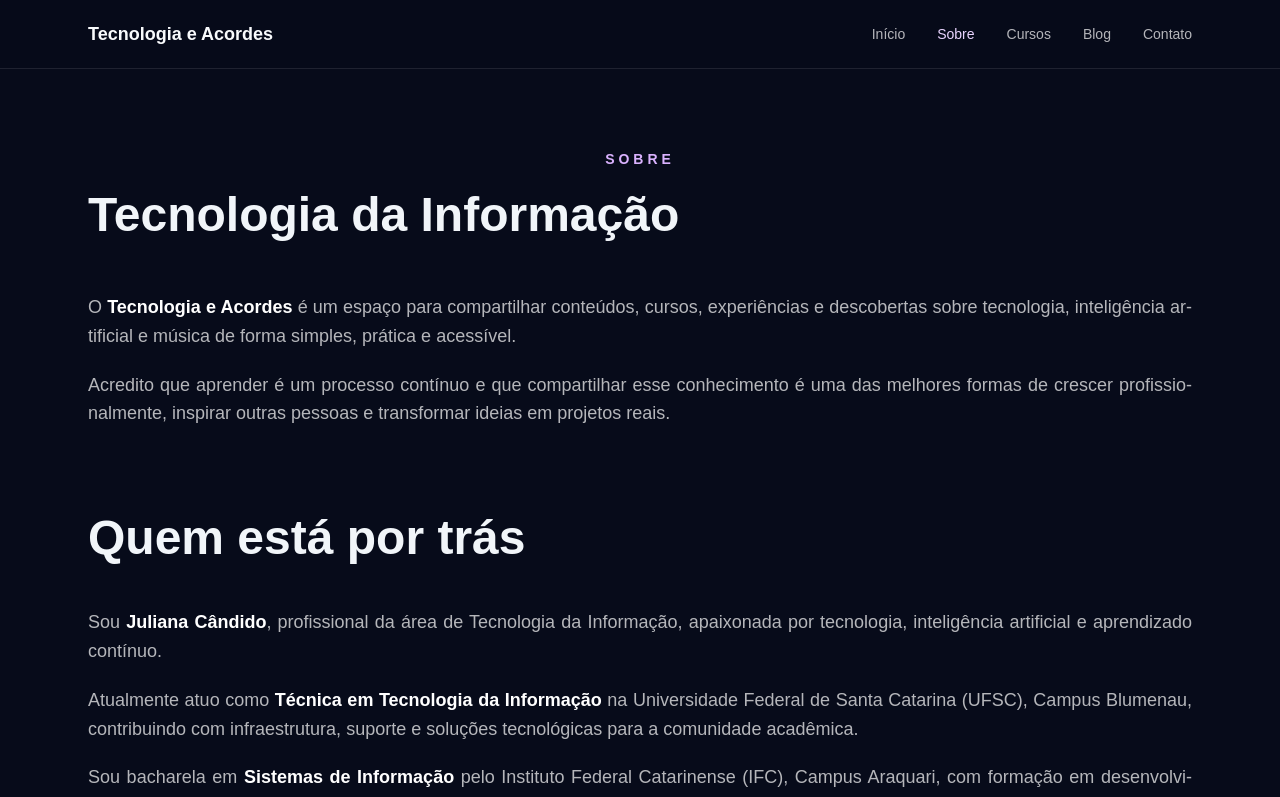
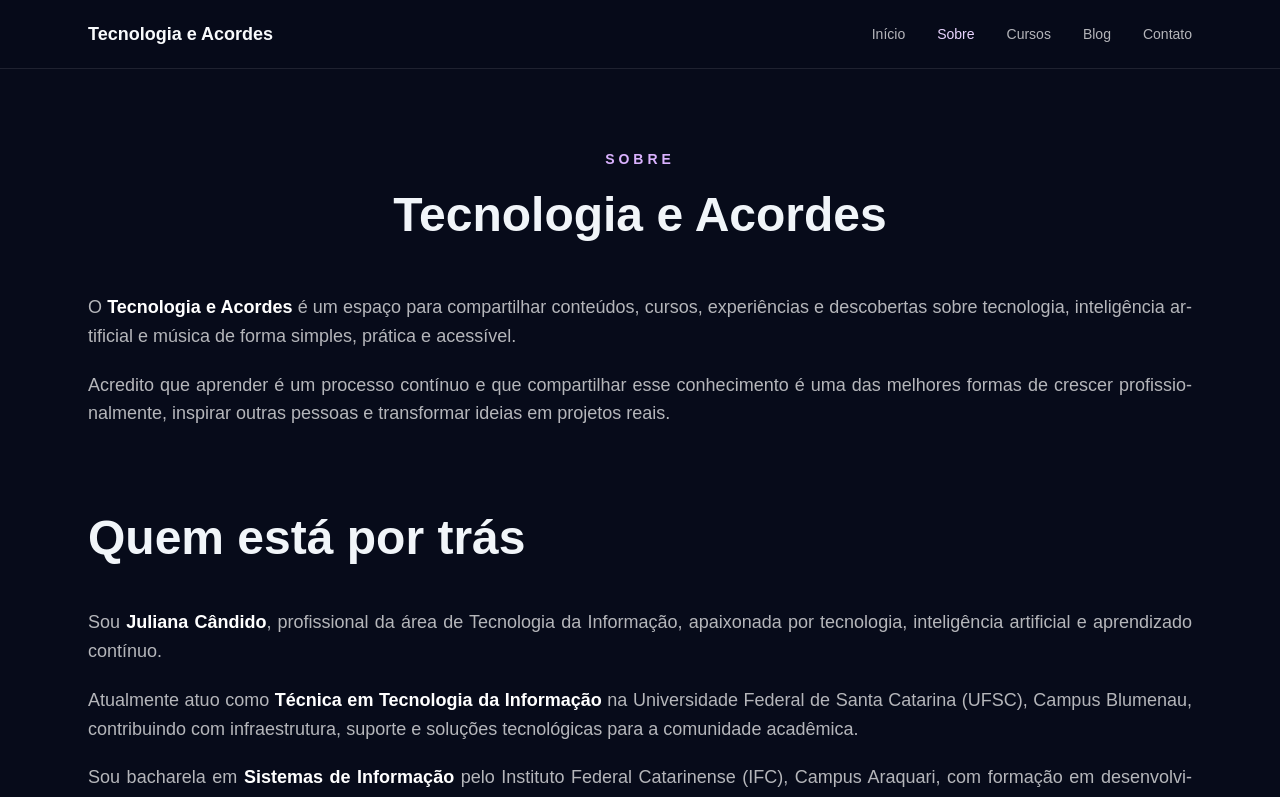
Before and after one commit to j-candido/tecnologia-e-acordes, a Next.js app: page /sobre in a window 1280 px wide. Shown: the top 797 px of the page. Built offline with nearby package versions, Linux system fonts and the light colour scheme.

Commit message:
Centraliza título da página Sobre

```diff
--- a/components/About.tsx
+++ b/components/About.tsx
@@ -9,8 +9,8 @@ export default function About() {
             Sobre
           </p>
 
-          <h1 className="mt-4 text-4xl font-bold leading-tight text-slate-100 sm:text-5xl">
-          Tecnologia da Informação
+          <h1 className="mt-4 text-center text-4xl font-bold leading-tight text-slate-100 sm:text-5xl">
+          Tecnologia e Acordes
           </h1>
 
           <div lang="pt-BR" className="mt-12 space-y-5 text-left text-lg leading-[1.6] text-white/70 [text-align-last:left] sm:hyphens-auto sm:text-justify">
```
